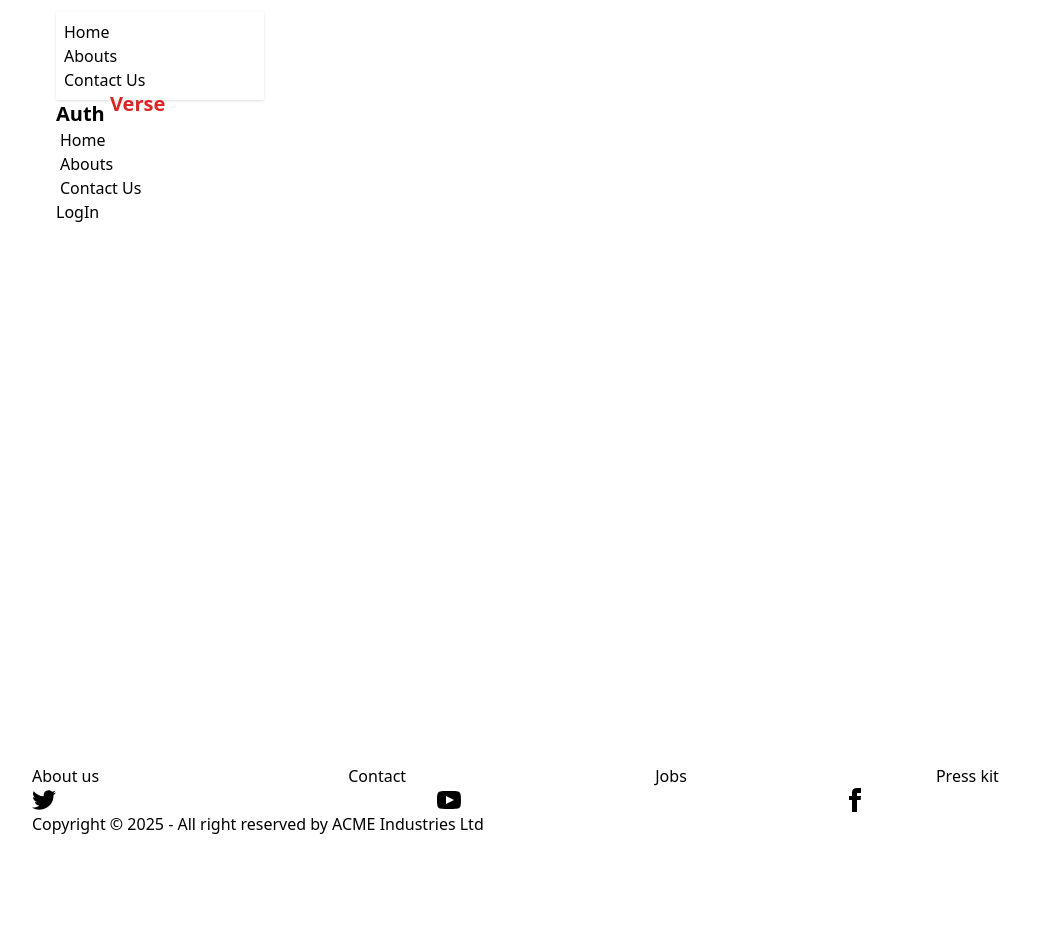
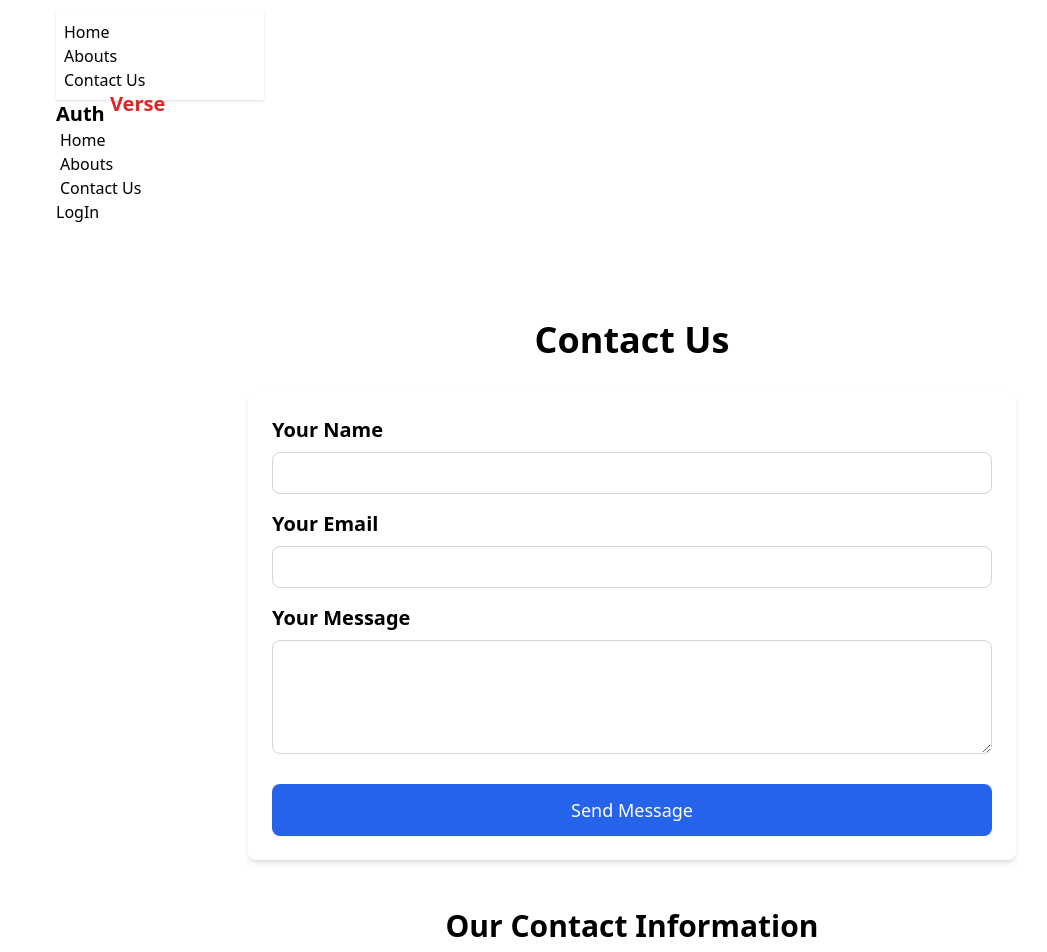
Before and after one commit to mdriyajulislamakash11/firebase-project-with-all-authentications, a React (Vite) app: page /contact in a window 1280 px wide. Shown: the top 952 px of the page, without its empty margins (8-1055 px from the left). Before the commit the page ends 876 px from the top, so only its background shows below. Built offline with nearby package versions, Linux system fonts and the light colour scheme; no server answers.

Commit message:
contact  page done

```diff
--- a/src/pages/ContactUs.jsx
+++ b/src/pages/ContactUs.jsx
@@ -1,9 +1,85 @@
-import React from 'react';
+import React, { useState } from 'react';
 
 const ContactUs = () => {
+    const [formData, setFormData] = useState({
+        name: '',
+        email: '',
+        message: '',
+    });
+
+    const handleChange = (e) => {
+        const { name, value } = e.target;
+        setFormData({
+            ...formData,
+            [name]: value,
+        });
+    };
+
+    const handleSubmit = (e) => {
+        e.preventDefault();
+        alert("Thank you for contacting us!");
+        setFormData({
+            name: '',
+            email: '',
+            message: '',
+        });
+    };
+
     return (
-        <div>
+        <div className="max-w-6xl mx-auto px-4 py-10 space-y-12">
+            {/* ✅ Contact Form */}
+            <section>
+                <h1 className="text-4xl font-bold text-center mb-8">Contact Us</h1>
+                <form onSubmit={handleSubmit} className="bg-base-200 p-6 rounded-lg shadow-md max-w-3xl mx-auto">
+                    <div className="mb-4">
+                        <label className="block text-xl font-semibold mb-2" htmlFor="name">Your Name</label>
+                        <input
+                            type="text"
+                            id="name"
+                            name="name"
+                            value={formData.name}
+                            onChange={handleChange}
+                            className="w-full px-4 py-2 rounded-lg border border-gray-300"
+                            required
+                        />
+                    </div>
+                    <div className="mb-4">
+                        <label className="block text-xl font-semibold mb-2" htmlFor="email">Your Email</label>
+                        <input
+                            type="email"
+                            id="email"
+                            name="email"
+                            value={formData.email}
+                            onChange={handleChange}
+                            className="w-full px-4 py-2 rounded-lg border border-gray-300"
+                            required
+                        />
+                    </div>
+                    <div className="mb-6">
+                        <label className="block text-xl font-semibold mb-2" htmlFor="message">Your Message</label>
+                        <textarea
+                            id="message"
+                            name="message"
+                            value={formData.message}
+                            onChange={handleChange}
+                            className="w-full px-4 py-2 rounded-lg border border-gray-300"
+                            rows="4"
+                            required
+                        ></textarea>
+                    </div>
+                    <button type="submit" className="w-full py-3 bg-blue-600 text-white text-lg rounded-lg hover:bg-blue-700">
+                        Send Message
+                    </button>
+                </form>
+            </section>
 
+            {/* ✅ Contact Info */}
+            <section className="text-center">
+                <h2 className="text-3xl font-bold mb-6">Our Contact Information</h2>
+                <p className="text-lg mb-4">Email: <span className="text-blue-600">support@authverse.com</span></p>
+                <p className="text-lg mb-4">Phone: <span className="text-blue-600">+880 123 456 7890</span></p>
+                <p className="text-lg">Address: <span className="text-blue-600">1234 AuthVerse St, Dhaka, Bangladesh</span></p>
+            </section>
         </div>
     );
 };
```
